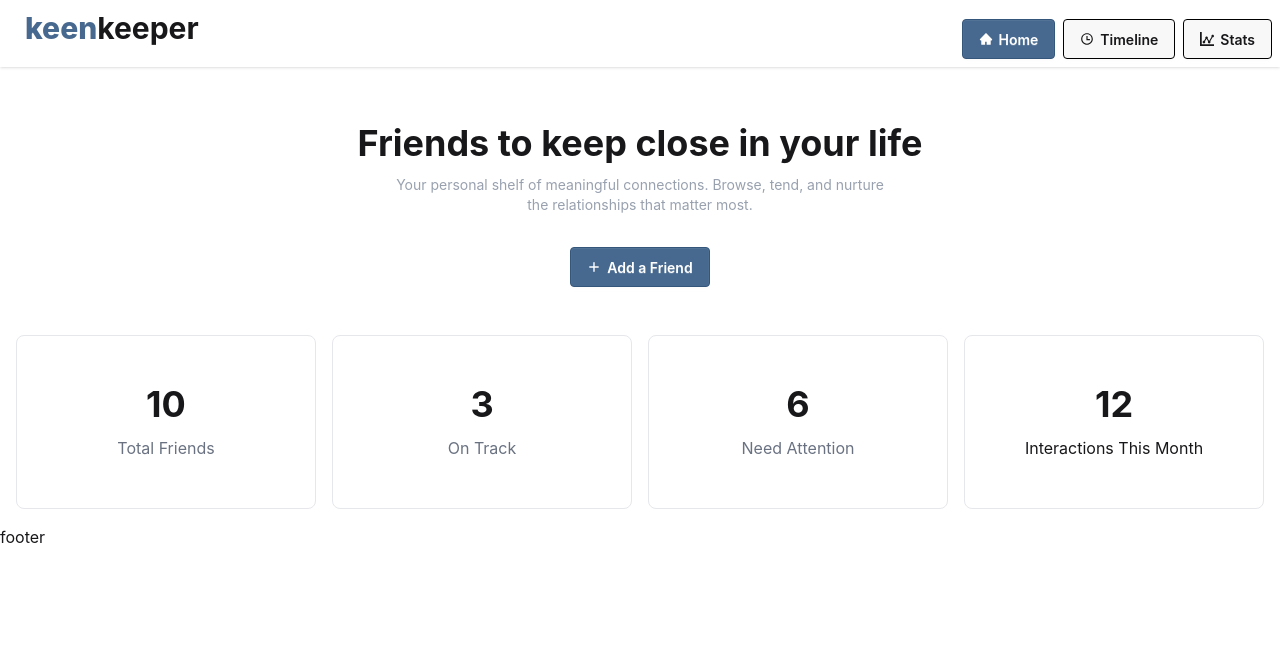
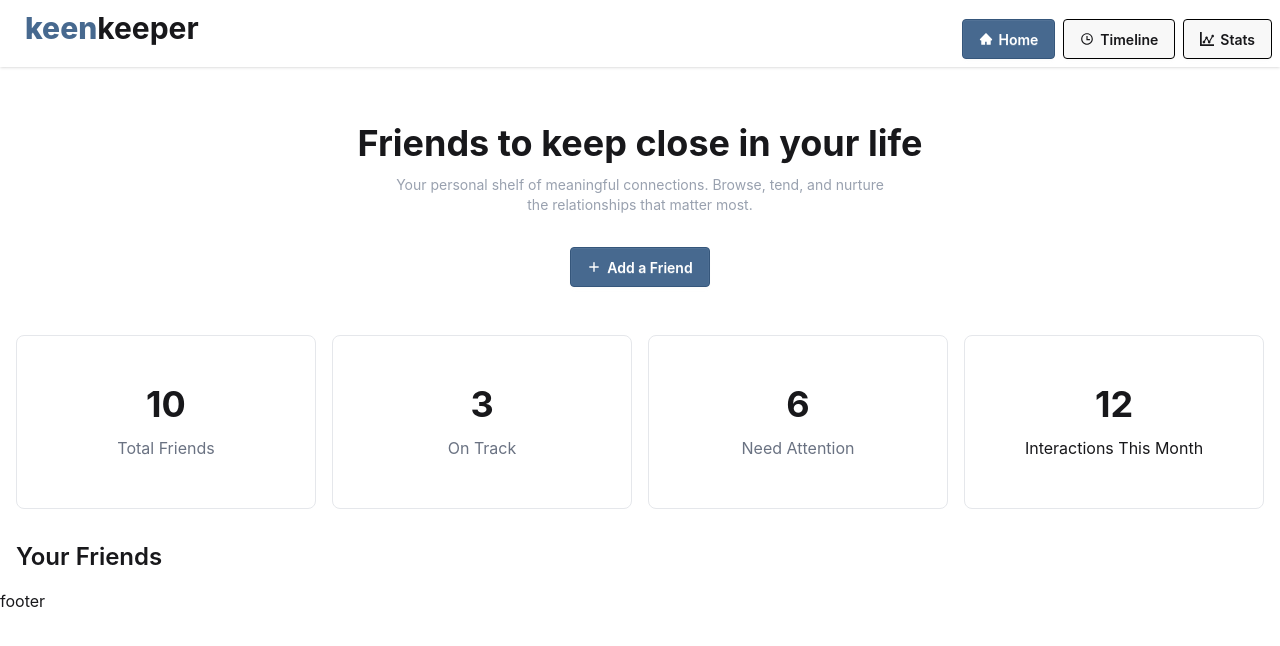
Before and after one commit to nasrullah-sheikh-noman/keen-keeper, a React (Vite) app: page / in a window 1280 px wide. Shown: the top 646 px of the page. Built offline with nearby package versions, Linux system fonts and the light colour scheme.

Commit message:
edit some code

```diff
--- a/index.html
+++ b/index.html
@@ -5,6 +5,9 @@
     <link rel="icon" type="image/svg+xml" href="/favicon.svg" />
     <meta name="viewport" content="width=device-width, initial-scale=1.0" />
     <title>keen-keeper</title>
+
+
+
   </head>
   <body>
     <div id="root"></div>
--- /dev/null
+++ b/src/components/homepage/Yourfriends.jsx
@@ -0,0 +1,11 @@
+import React from 'react';
+
+const Yourfriends = () => {
+  return (
+    <div className='container mx-auto p-4'>
+      <h2 className='text-2xl font-semibold'>Your Friends</h2>
+    </div>
+  );
+};
+
+export default Yourfriends;
--- a/src/pages/home/Home.jsx
+++ b/src/pages/home/Home.jsx
@@ -1,12 +1,14 @@
 import React from 'react';
 import Homepagetitle from '../../components/homepage/Homepagetitle';
 import Yourfriendscount from '../../components/homepage/Yourfriendscount';
+import Yourfriends from '../../components/homepage/Yourfriends';
 
 const Home = () => {
   return (
     <div>
       <Homepagetitle/>
       <Yourfriendscount/>
+      <Yourfriends/>
     </div>
   );
 };
```
Also changed, not shown: src/index.css (line endings or trailing spaces).
